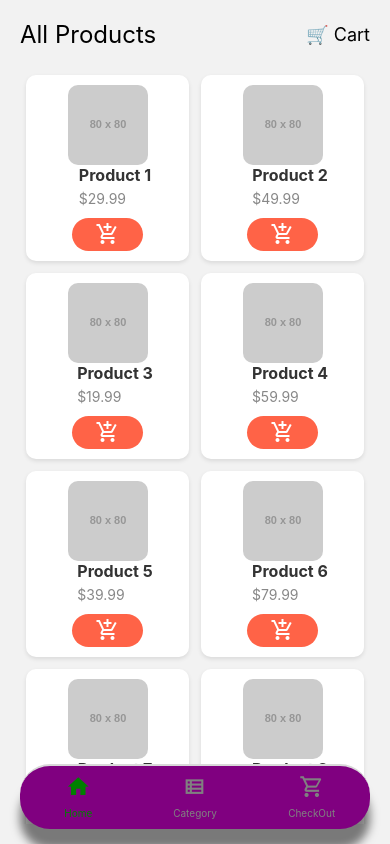
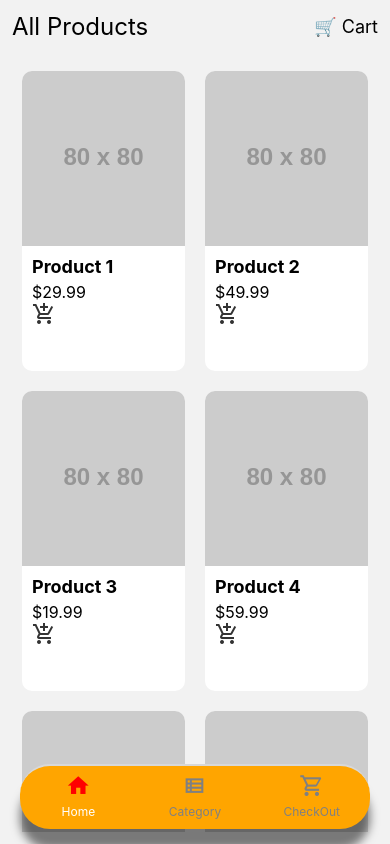
Before and after one commit to sharif968/ishop, a React Native app: screen /App in a window 390 px wide. Built offline with nearby package versions, Linux system fonts and the light colour scheme.

Commit message:
fix card

```diff
--- a/package.json
+++ b/package.json
@@ -3,7 +3,7 @@
   "version": "0.0.1",
   "private": true,
   "scripts": {
-    "android": "react-native run-android",
+    "a": "react-native run-android &&  react-native start",
     "ios": "react-native run-ios",
     "lint": "eslint .",
     "clean-a": "cd android && /gradlew clean",
@@ -13,6 +13,7 @@
   "dependencies": {
     "@react-navigation/bottom-tabs": "^6.6.1",
     "@react-navigation/native": "^6.1.18",
+    "@react-navigation/native-stack": "^6.11.0",
     "@react-navigation/stack": "^6.4.1",
     "react": "18.3.1",
     "react-native": "0.76.0",
--- a/src/App.jsx
+++ b/src/App.jsx
@@ -1,11 +1,11 @@
+import { NavigationContainer } from '@react-navigation/native';
 import * as React from 'react';
-import {NavigationContainer} from '@react-navigation/native';
-import MyTabBar from './components/MyTabBar';
+import AppStack from './navigation/AppStack';
 
 const App = () => {
   return (
     <NavigationContainer>
-      <MyTabBar />
+      <AppStack />
     </NavigationContainer>
   );
 };
--- a/src/components/ProductCard.jsx
+++ b/src/components/ProductCard.jsx
@@ -1,67 +1,63 @@
+import { useNavigation } from '@react-navigation/native';
 import React from 'react';
-import { View, Text, Image, TouchableOpacity, StyleSheet } from 'react-native';
+import { Dimensions, Image, StyleSheet, Text, TouchableOpacity, View } from 'react-native';
 import Icon from 'react-native-vector-icons/MaterialIcons'; // for the cart icon
+const { width } = Dimensions.get('window');
 
 const ProductCard = ({ image, title, price, onAddToCart }) => {
+
+  const navigation = useNavigation();
+
+
   return (
-    <View style={styles.card}>
+    <TouchableOpacity
+      onPress={()=>navigation.navigate('ProductDetails',{
+        image,
+        title,
+        price,
+      })}
+    style={styles.card}>
       <Image source={{ uri: image }} style={styles.productImage} />
-
       <View style={styles.detailsContainer}>
         <Text style={styles.productTitle}>{title}</Text>
         <Text style={styles.productPrice}>${price}</Text>
+        <TouchableOpacity
+
+        style={styles.cartButton} onPress={onAddToCart}>
+          <Icon name="add-shopping-cart" size={24} color="#333" />
+        </TouchableOpacity>
       </View>
 
-      <TouchableOpacity style={styles.cartButton} onPress={onAddToCart}>
-        <Icon name="add-shopping-cart" size={24} color="#fff" />
-      </TouchableOpacity>
-    </View>
+    </TouchableOpacity>
   );
 };
 
 const styles = StyleSheet.create({
   card: {
+    width: width / 2 - 32,
+    height: width / 1.3,
+    borderRadius: 10,
+    elevation: 3,
     backgroundColor: '#fff',
-    borderRadius: 10,
-    overflow: 'hidden',
-
-    padding: 10,
-    flexDirection: 'column',
-    alignItems: 'center',
-    justifyContent: 'space-between',
-    elevation: 2, // for shadow on Android
-    shadowColor: '#000', // for shadow on iOS
-    shadowOffset: { width: 0, height: 2 }, // shadow properties for iOS
-    shadowOpacity: 0.1,
-    shadowRadius: 4,
+    marginHorizontal: 10,
+    marginVertical: 10,
   },
   productImage: {
-    width: 80,
-    height: 80,
-    borderRadius: 10,
+    width: width / 2 - 32,
+    height: width / 2 - 20,
+    borderTopLeftRadius: 10,
+    borderTopRightRadius: 10,
   },
   detailsContainer: {
-    flex: 1,
-    marginLeft: 15,
+    padding: 10,
   },
   productTitle: {
-    fontSize: 16,
+    fontSize: 18,
     fontWeight: 'bold',
-    color: '#333',
   },
   productPrice: {
-    fontSize: 14,
-    color: '#888',
+    fontSize: 16,
     marginTop: 5,
-  },
-  cartButton: {
-    backgroundColor: '#ff6347', // Tomato color for the button
-    padding: 10,
-    width: "50%",
-    height: "20%",
-    alignItems: 'center',
-    justifyContent: 'center',
-    borderRadius: 50,
   },
 });
 
--- /dev/null
+++ b/src/navigation/AppStack.jsx
@@ -0,0 +1,20 @@
+import { createNativeStackNavigator } from '@react-navigation/native-stack';
+import React from 'react';
+import ProductDetails from '../screens/ProductDetails';
+import MyTabBar from './MyTabBar';
+
+const Stack = createNativeStackNavigator();
+
+
+export default function AppStack() {
+  return (
+    <Stack.Navigator
+        screenOptions={{
+          headerShown: false,
+        }}
+    >
+    <Stack.Screen name="App" component={MyTabBar} />
+    <Stack.Screen name="ProductDetails" component={ProductDetails} />
+  </Stack.Navigator>
+  );
+}
--- a/src/components/MyTabBar.jsx
+++ b/src/navigation/MyTabBar.jsx
@@ -1,16 +1,17 @@
-import {createBottomTabNavigator} from '@react-navigation/bottom-tabs';
-import Home from '../screens/Home';
+import { createBottomTabNavigator } from '@react-navigation/bottom-tabs';
+import { Text } from 'react-native';
 import MaterialCommunityIcons from 'react-native-vector-icons/MaterialCommunityIcons';
 import Category from '../screens/Category';
 import CheckOut from '../screens/CheckOut';
+import Home from '../screens/Home';
 
 const Tab = createBottomTabNavigator();
 
 function MyTabBar() {
   return (
     <Tab.Navigator
-      screenOptions={({route}) => ({
-        tabBarIcon: ({focused, color, size}) => {
+      screenOptions={({ route }) => ({
+        tabBarIcon: ({ focused, color, size }) => {
           let iconName;
           if (route.name === 'Home') {
             iconName = focused ? 'home' : 'home-outline';
@@ -26,7 +27,7 @@ function MyTabBar() {
             <MaterialCommunityIcons name={iconName} color={color} size={size} />
           );
         },
-        tabBarActiveTintColor: 'green',
+        tabBarActiveTintColor: 'red',
         tabBarInactiveTintColor: 'gray',
         tabBarStyle: {
           borderTopWidth: 2,
@@ -34,7 +35,7 @@ function MyTabBar() {
           shadowOpacity: 0.5,
           height: 65,
           shadowColor: 'black',
-          backgroundColor: 'purple',
+          backgroundColor: 'orange',
           shadowRadius: 10,
           shadowOffset: {
             width: 0,
@@ -48,6 +49,17 @@ function MyTabBar() {
         },
         headerShown: false,
         tabBarHideOnKeyboard: true,
+        tabBarLabel: ({ focused, color, size }) => {
+          return (
+            <Text
+              style={{
+                color: focused ? 'white' : 'gray',
+                fontSize: 12,
+              }}>
+              {route.name}
+            </Text>
+          );
+        },
       })}>
       <Tab.Screen name="Home" component={Home} />
       <Tab.Screen name="Category" component={Category} />
--- a/src/screens/Home.jsx
+++ b/src/screens/Home.jsx
@@ -1,15 +1,13 @@
+import { useNavigation } from '@react-navigation/native';
 import React from 'react';
 import {
-  View,
+  Alert,
+  FlatList,
+  SafeAreaView,
   Text,
   TouchableOpacity,
-  Alert,
-  SafeAreaView,
-  FlatList,
-  StyleSheet,
-  ScrollView,
+  View,
 } from 'react-native';
-import {useNavigation} from '@react-navigation/native';
 import ProductCard from '../components/ProductCard';
 
 export default function HomeScreen() {
@@ -70,7 +68,9 @@ export default function HomeScreen() {
   const navigation = useNavigation();
 
   return (
-    <View style={{flex: 1, padding: 20}}>
+    <SafeAreaView style={{ flex: 1, padding: 12 }}>
+      <FlatList
+        ListHeaderComponent={<>
           <View
             style={{
               flexDirection: 'row',
@@ -78,34 +78,27 @@ export default function HomeScreen() {
               alignItems: 'center',
               marginBottom: 20,
             }}>
-        <Text style={{fontSize: 24}}>All Products</Text>
+            <Text style={{ fontSize: 24 }}>All Products</Text>
             <TouchableOpacity onPress={() => navigation.navigate('CheckOut')}>
-          <Text style={{fontSize: 18}}>🛒 Cart</Text>
+              <Text style={{ fontSize: 18 }}>🛒 Cart</Text>
             </TouchableOpacity>
-      </View>
-
-      <FlatList
+          </View></>}
         data={products}
-        renderItem={({item}) => (
-          <View style={styles.cardContainer}>
+        contentContainerStyle={{ paddingBottom: 100 }}
+        renderItem={({ item }) => (
           <ProductCard
             image={item.image}
             title={item.title}
             price={item.price}
             onAddToCart={handleAddToCart}
           />
-          </View>
         )}
+
         keyExtractor={item => item.id}
         numColumns={2}
+
       />
-    </View>
+    </SafeAreaView>
+
   );
 }
-
-const styles = StyleSheet.create({
-  cardContainer: {
-    flex: 1,
-    padding: 6,
-  },
-});
--- a/src/screens/ProductDetails.jsx
+++ b/src/screens/ProductDetails.jsx
@@ -1,16 +1,16 @@
-import { StyleSheet, Text, View } from 'react-native'
-import React from 'react'
+import React from 'react';
+import { StyleSheet, Text, View } from 'react-native';
 
-const ProductDetails = () => {
+const ProductDetails = ({ route }) => {
+
   return (
     <View style={styles.container}>
-      <Text style={styles.text}>ProductDetailsScreen</Text>
+      <Text style={styles.text}>{route?.params?.title}</Text>
+    </View>
+  );
+};
 
-    </View>
-  )
-}
-
-export default ProductDetails
+export default ProductDetails;
 
 const styles = StyleSheet.create({
   container: {
```
Also changed, not shown: src/screens/Category.jsx (+5 -5 lines), 4 other files (tests, documents, lock files or other folders). Lines whose indentation alone changed are shown as unchanged.
